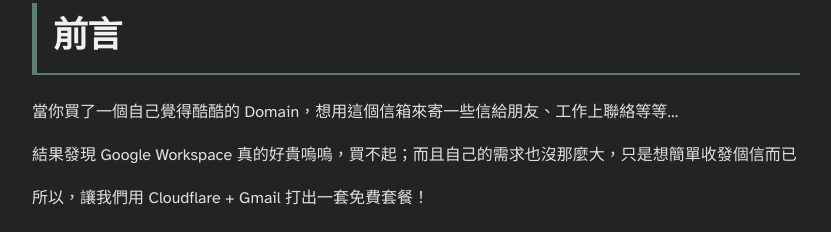
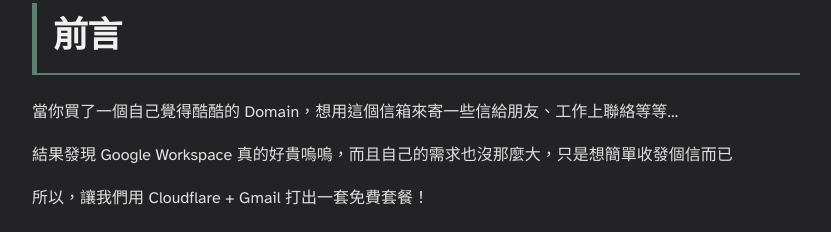
Before and after one commit to osga24/BLOsGa, an Astro site: page /blog/freegmailsmtp in a window 1280 px wide. Shown: the part 979-1211 px from the top of the page, without its empty margins (224-1055 px from the left). Built offline with nearby package versions, Linux system fonts and the light colour scheme; Astro itself is replaced by a stand-in of ours.

Commit message:
update: comment

```diff
--- a/src/content/blog/FreeGmailSMTP/index.md
+++ b/src/content/blog/FreeGmailSMTP/index.md
@@ -11,7 +11,7 @@ category: "Life"
 
 當你買了一個自己覺得酷酷的 Domain，想用這個信箱來寄一些信給朋友、工作上聯絡等等...
 
-結果發現 Google Workspace 真的好貴嗚嗚，買不起；而且自己的需求也沒那麼大，只是想簡單收發個信而已
+結果發現 Google Workspace 真的好貴嗚嗚，而且自己的需求也沒那麼大，只是想簡單收發個信而已
 
 所以，讓我們用 Cloudflare + Gmail 打出一套免費套餐！
 
```
